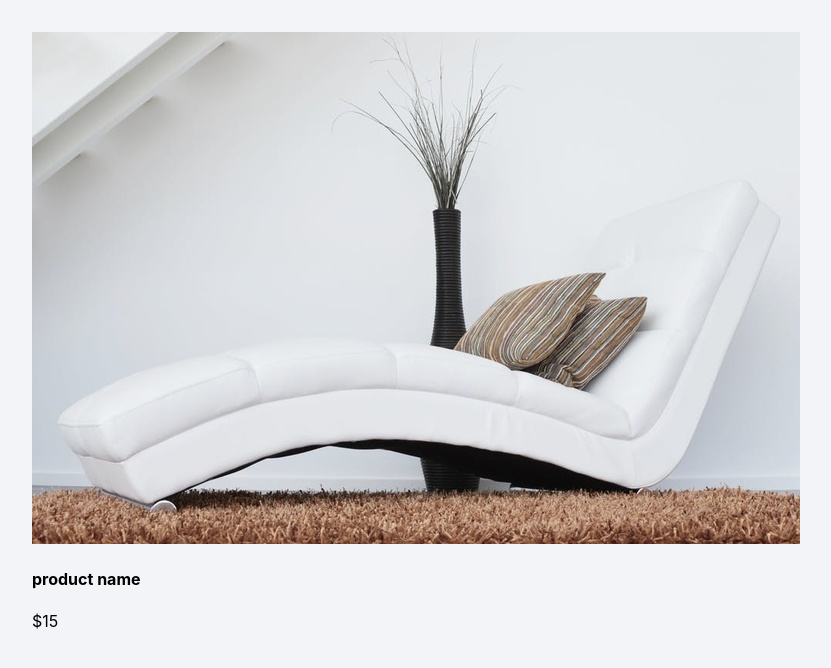
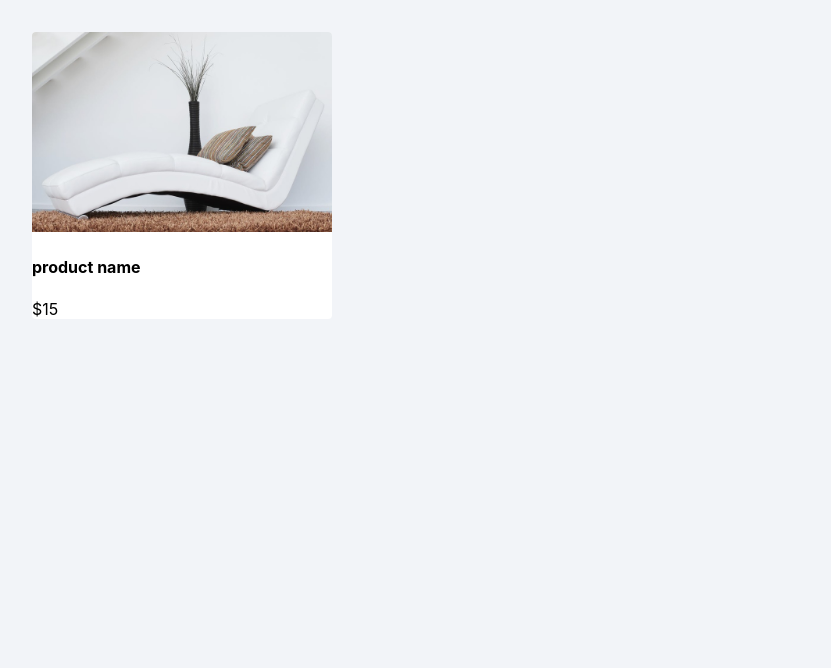
Before and after one commit to jacobtellep/styled-components-course, a JavaScript app: page / in a window 1280 px wide. Shown: the top 668 px of the page, without its empty margins (0-831 px from the left). Built offline with nearby package versions, Linux system fonts and the light colour scheme; the HTML template or start-up script is replaced by a standard one.

Commit message:
added basic styling to styled component

```diff
--- a/src/components/Card.js
+++ b/src/components/Card.js
@@ -12,6 +12,17 @@ const Card = () => {
   );
 };
 
-const StyledCard = styled.article``;
+const StyledCard = styled.article`
+  width: 90vw;
+  max-width: 300px;
+  background: var(--white);
+  border-radius: 0.25rem;
+
+  img {
+    width: 100%;
+    border-top-left-radius: 0.25rem;
+    border-top-right-radius: 0.25rem;
+  }
+`;
 
 export default Card;
--- a/src/index.css
+++ b/src/index.css
@@ -1,6 +1,7 @@
 :root {
   --primary: #645cff;
   --mainBorder: 1px solid blue;
+  --white: #fff;
 }
 
 body {
```
